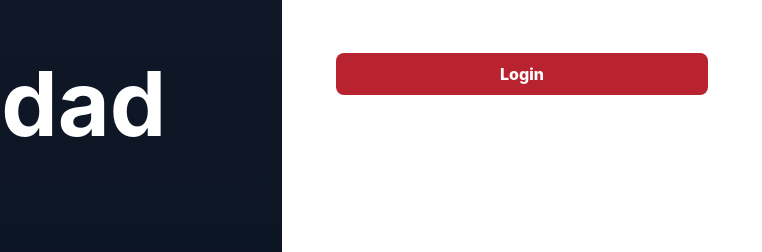
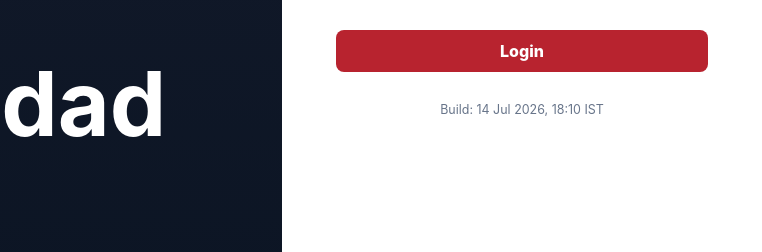
Before and after one commit to SAYANBASAK/sayanbasak.github.io, a plain HTML site: page index.html in a window 1280 px wide. Shown: the part 548-800 px from the top of the page, 518-1280 px from the left. Drawn offline with Linux system fonts and the light colour scheme.

Commit message:
Add files via upload

```diff
--- a/index.html
+++ b/index.html
@@ -242,6 +242,14 @@ textarea:focus {
   font-weight: 700;
 }
 
+.build-version {
+  display: block;
+  margin-top: 0.75rem;
+  color: #68758a;
+  font-size: 0.78rem;
+  text-align: center;
+}
+
 .demo-box {
   display: grid;
   grid-template-columns: 1fr;
@@ -972,6 +980,7 @@ dialog::backdrop {
           </label>
           <p id="loginError" class="form-error" role="alert"></p>
           <button class="primary-btn" type="submit">Login</button>
+          <small class="build-version">Build: 14 Jul 2026, 18:10 IST</small>
         </form>
         <script>
           (function () {
```
